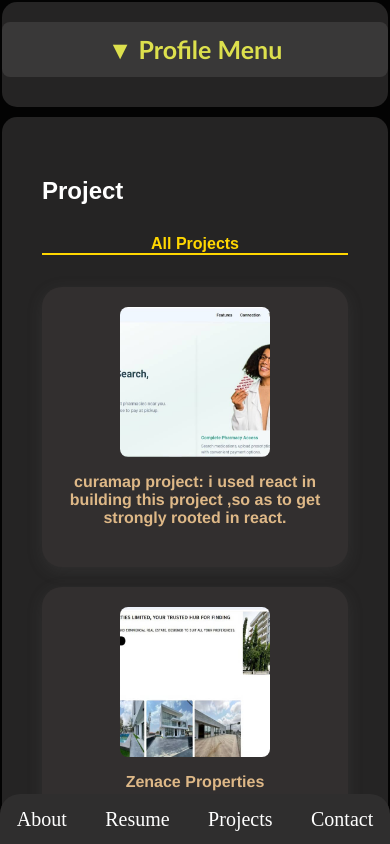
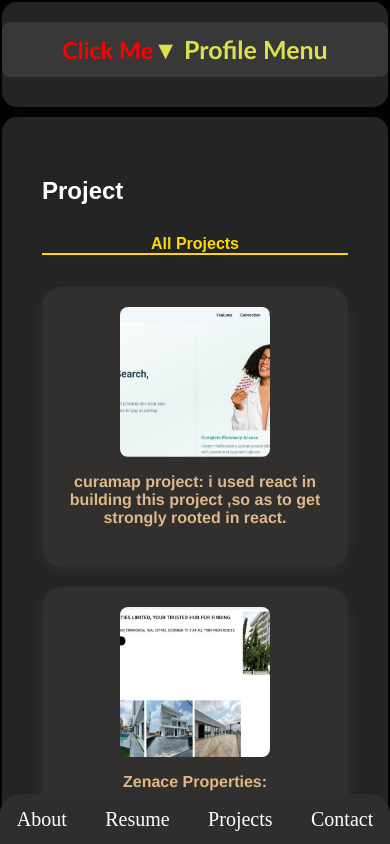
Before and after one commit to Emmanuelsheyi/my-porfolio, a React (Vite) app in the folder Portfolio/: page /projects in a window 390 px wide. Shown: the top 844 px of the page. Built offline with nearby package versions, Linux system fonts and the light colour scheme.

Commit message:
added a click me to the leftpanel

```diff
--- a/Portfolio/src/Pages/Project.jsx
+++ b/Portfolio/src/Pages/Project.jsx
@@ -49,7 +49,7 @@ function Project() {
     <a href="https://github.com/Emmanuelsheyi/real-zanace-properties" target="_blank" rel="noopener noreferrer">
       <img src={zenacePic} alt="Project 2" width="300px"/>
     </a>
-    <p>Zenace Properties</p>
+    <p>Zenace Properties:  </p>
   </div>
   <div className="project-item">
     <a href="https://duubemmm.github.io/My-WebPage-Project/" target="_blank" rel="noopener noreferrer">
--- a/Portfolio/src/Styles/About.css
+++ b/Portfolio/src/Styles/About.css
@@ -247,6 +247,19 @@ h3{
     align-items: flex-start;
     padding: 10px;
   }
+@keyframes grow-shrink {
+  0%   { font-size: 15px; }
+  50%  { font-size: 24px; }
+  100% { font-size: 15px; }
+}
+
+.profile-menu.animate,
+.mobile-dropdown-toggle.animate {
+  animation: grow-shrink 0.7s infinite;
+}
+.profile-menu {
+  color: red;
+}
 }
 
 /* For very small screens */
--- a/Portfolio/src/components/LeftPanel.jsx
+++ b/Portfolio/src/components/LeftPanel.jsx
@@ -112,7 +112,8 @@ function LeftPanel() {
     <div className="left-container">
       {/* Dropdown toggle for mobile */}
       <div className="mobile-dropdown-toggle" onClick={() => setOpen(!open)}>
-        <span className="profile-menu">{open ? "▲" : "▼"} Profile Menu</span>
+        <span className="profile-menu animate">Click Me</span>
+        <span >{open ? "▲" : "▼"} Profile Menu</span>
       </div>
 
       {/* Dropdown content for mobile */}
```
